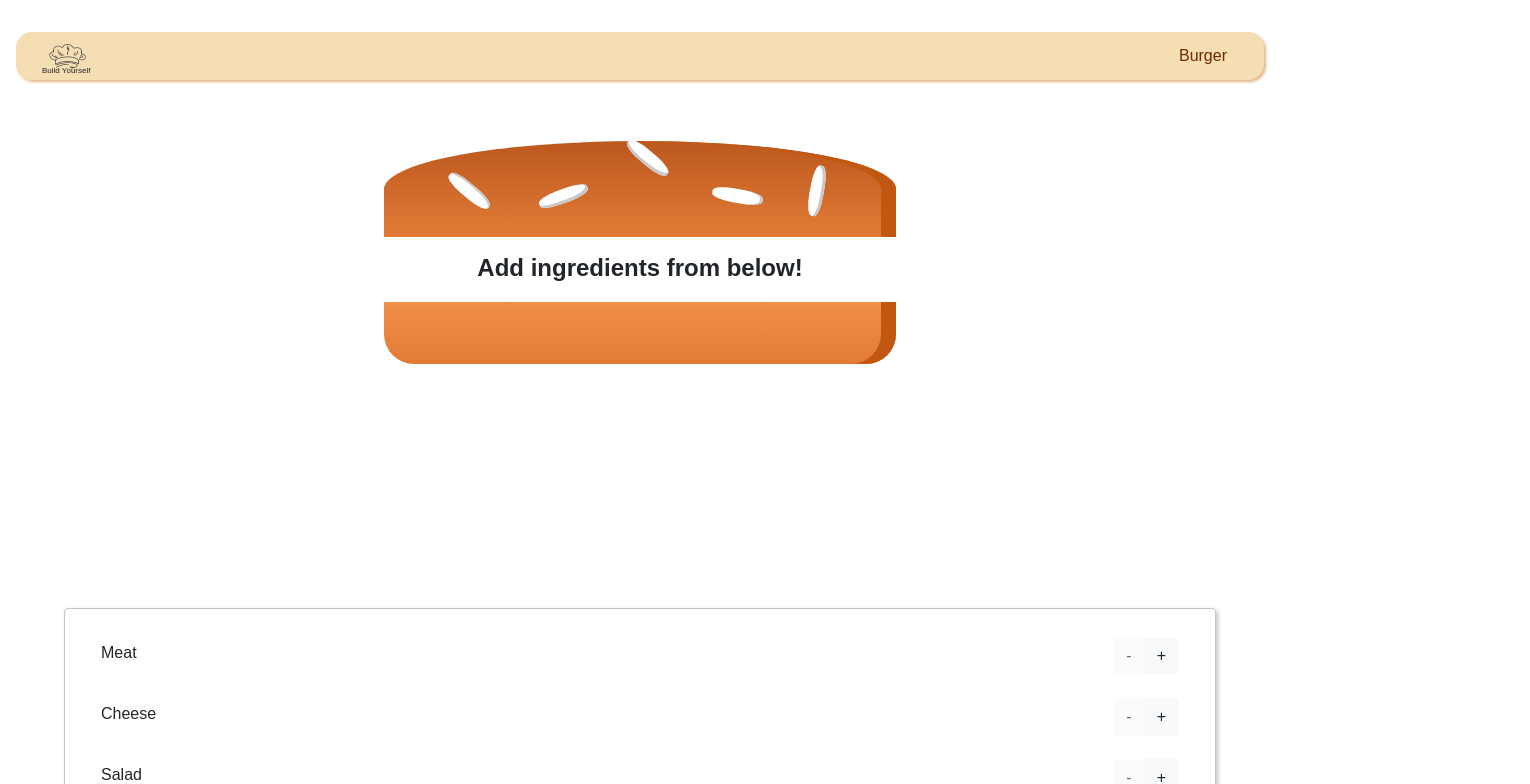
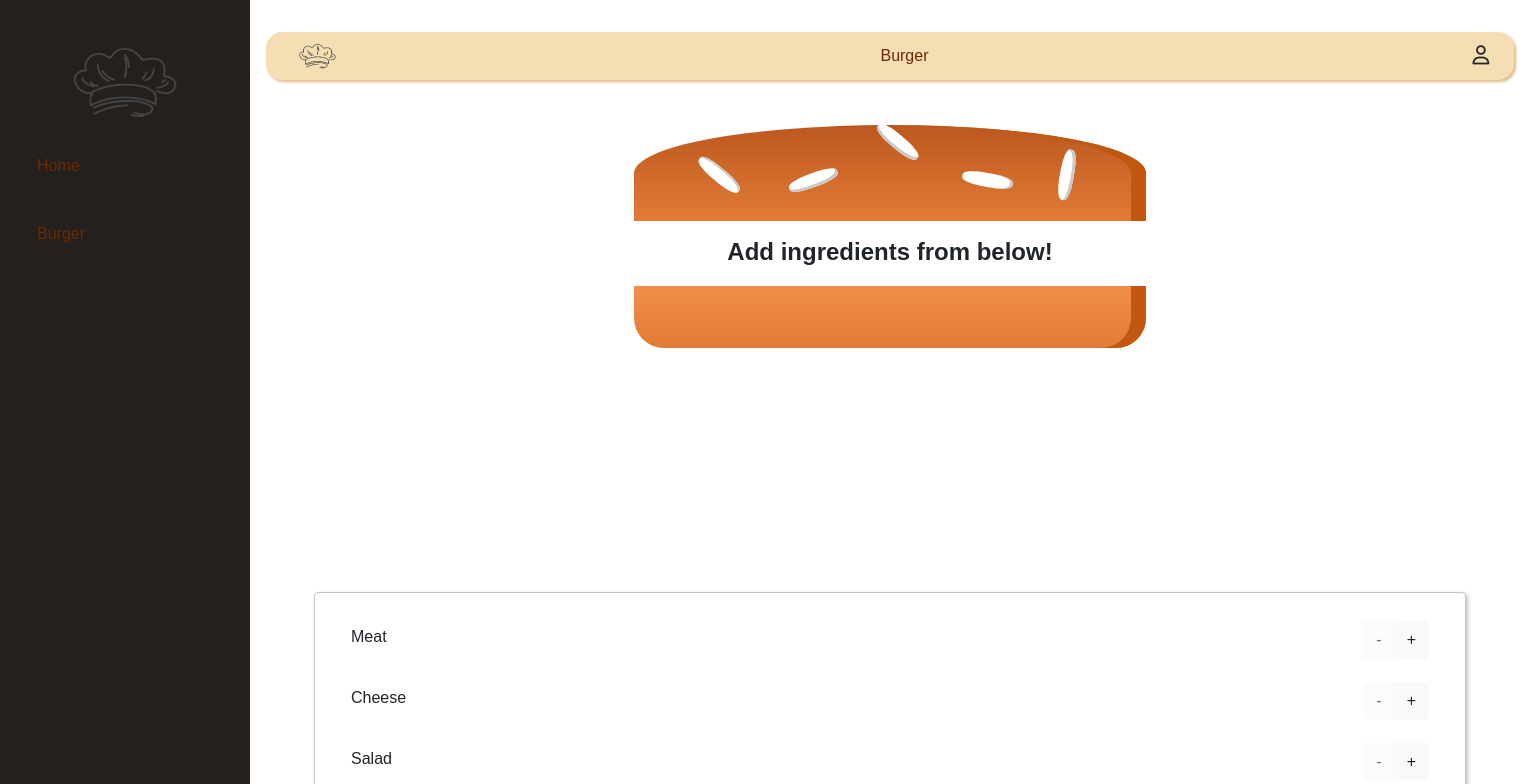
Before and after one commit to JunboJ/burgerbuilder-react, a React (Create React App) app: page / in a window 1280 px wide. Shown: the top 784 px of the page, 1530 px wide, since content can reach past the window. Built offline with nearby package versions, Linux system fonts and the light colour scheme; a web font is replaced by a local one.

Commit message:
side drawer added & front end update

```diff
--- a/src/components/Layout/Layout.js
+++ b/src/components/Layout/Layout.js
@@ -3,11 +3,13 @@ import React from 'react';
 import Aux from '../../hoc/Auxiliary';
 import classes from './Layout.module.css';
 import NavBar from '../Nav/NavBar/NavBar';
+import SideBar from '../Nav/SideBar/SideBar';
 
 const Layout = props => {
     return (
-        <Aux>
+        <div className={classes.main}>
             <header className={classes.Header} style={{ diaplay: 'flex', flexBasis: '100%' }}>
+                <SideBar />
                 <NavBar />
             </header>
             <main className={classes.Content}>
@@ -16,7 +18,7 @@ const Layout = props => {
             <footer className={classes.Footer}>
                 <p>- You have reached the bottom -</p>
             </footer>
-        </Aux>
+        </div>
     );
 };
 
--- a/src/components/Layout/Layout.module.css
+++ b/src/components/Layout/Layout.module.css
@@ -1,9 +1,19 @@
+.main {
+    margin-left: 250px;
+}
+
+.Header {
+    width: 100vw;
+}
+
 .Content {
+    width: 100vw;
     margin-top: 1rem;
     flex: 1 0 auto;
 }
 
 .Footer {
+    width: 100vw;
     display: flex;
     flex-shrink: 0;
     justify-content: center;
--- a/src/components/Nav/NavBar/NavBar.js
+++ b/src/components/Nav/NavBar/NavBar.js
@@ -8,11 +8,14 @@ const NavBar = props => {
     return (
         <div className={classes.NavBar}>
             <div>
-                <Logo slogan="Build Yourself"/>
+                <Logo slogan="Build Yourself" />
             </div>
             <nav className={classes.NavItemsWrapper}>
                 <NavBarItem link='/'>Burger</NavBarItem>
             </nav>
+            <span className={classes.LoginBtn}>
+                <i class="far fa-user fa-1x"></i>
+            </span>
         </div>
     );
 }
--- a/src/components/Nav/NavBar/NavBar.module.css
+++ b/src/components/Nav/NavBar/NavBar.module.css
@@ -5,6 +5,7 @@
     border-radius: 1rem;
     box-shadow: 2px 2px 3px burlywood;
     margin: 2rem 1rem;
+    padding-left: 1rem;
     height: 3rem;
 }
 
@@ -13,3 +14,20 @@
     text-align: center;
     height: 100%;
 }
+
+.LoginBtn {
+    display: flex;
+    flex-direction: column;
+    justify-content: center;
+    text-align: center;
+    height: 100%;
+    width: 50px;
+    font-size: 1.2rem;
+    margin-right: 0.5rem;
+}
+
+@media only screen and ( max-width: 450px ) {
+    .NavItemsWrapper {
+        display: none;
+    }
+}
--- a/src/components/Nav/NavBar/NavBarItem/NavBarItem.module.css
+++ b/src/components/Nav/NavBar/NavBarItem/NavBarItem.module.css
@@ -14,6 +14,12 @@
     text-decoration: none;
 }
 
+@media only screen and ( max-width: 450px ) {
+    .NavBarItem {
+        height: 3rem;
+    }
+}
+
 .anchor:hover {
     text-decoration: none;
 }
--- /dev/null
+++ b/src/components/Nav/SideBar/SideBar.js
@@ -0,0 +1,21 @@
+import React from 'react';
+
+import classes from './SideBar.module.css';
+import LogoIcon from '../../UI/Logo/Logo';
+import NavBarItem from '../NavBar/NavBarItem/NavBarItem';
+
+const SideBar = props => {
+
+    return (
+        <div className={classes.SideBarWrapper}>
+            <div className={classes.SideBarLogoWrapper}>
+                <LogoIcon ></LogoIcon>
+            </div>
+            <div className={classes.SideBarItemsWrapper}>
+                <NavBarItem link='/'>Home</NavBarItem>
+                <NavBarItem link='/'>Burger</NavBarItem>
+            </div>
+        </div>
+    );
+}
+export default SideBar;
--- /dev/null
+++ b/src/components/Nav/SideBar/SideBar.module.css
@@ -0,0 +1,19 @@
+.SideBarWrapper {
+    display: flex;
+    flex-flow: column;
+    position: fixed;
+    left: 0;
+    top: 0;
+    width: 250px;
+    height: 100vh;
+    padding: 2rem;
+    background-color: #24201e;
+    z-index: 200;
+}
+
+.SideBarLogoWrapper {
+    height: 100px;
+    padding: 0;
+    margin: 0;
+    text-align: center;
+}
--- a/src/components/UI/Logo/Logo.js
+++ b/src/components/UI/Logo/Logo.js
@@ -7,7 +7,7 @@ const Logo = props => {
     return (
         <div className={classes.LogoWrapper}>
             <img className={classes.LogoIcon} src={LogoPic}></img>
-            <p className={classes.slogan}>{props.slogan}</p>
+            {/* <p className={classes.slogan}>{props.slogan}</p> */}
         </div>
     );
 }
--- a/src/components/UI/Logo/Logo.module.css
+++ b/src/components/UI/Logo/Logo.module.css
@@ -1,6 +1,7 @@
 .LogoWrapper {
     height: 100%;
-    padding: 0.6rem 1rem 0.6rem 2rem;
+    padding: 0.6rem 1rem 0.6rem 1rem;
+    text-align: center;
 }
 
 .LogoIcon {
@@ -9,8 +10,5 @@
 
 .slogan {
     font-size: 0.5rem;
-    position: absolute;
     text-align: center;
-    left: 42px;
-    top: 65px;
 }
```
